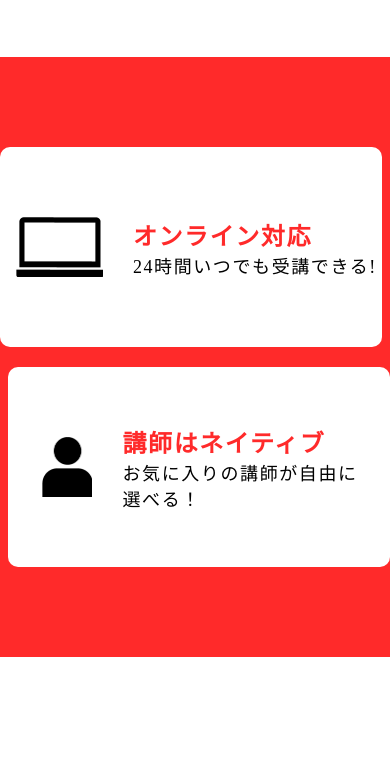
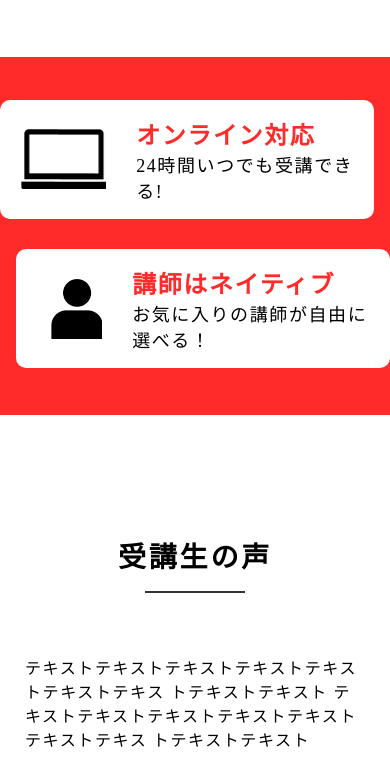
Before and after one commit to Hakurakusei/CodeStep1, a plain HTML site: page index.html in a window 390 px wide. Shown: the part 840-1614 px from the top of the page. Drawn offline with nearby package versions, Linux system fonts and the light colour scheme.

Commit message:
update responsive

```diff
--- a/index.html
+++ b/index.html
@@ -123,7 +123,7 @@
                     </div>
                     <div class="voice__text">
                         テキストテキストテキストテキストテキストテキストテキス
-                        トテキストテキスト<br>
+                        トテキストテキスト
                         テキストテキストテキストテキストテキストテキストテキス
                         トテキストテキスト
                     </div>
@@ -140,7 +140,7 @@
                     </div>
                     <div class="voice__text">
                         テキストテキストテキストテキストテキストテキストテキス
-                        トテキストテキスト<br>
+                        トテキストテキスト
                         テキストテキストテキストテキストテキストテキストテキス
                         トテキストテキスト
                     </div>
@@ -157,7 +157,7 @@
                     </div>
                     <div class="voice__text">
                         テキストテキストテキストテキストテキストテキストテキス
-                        トテキストテキスト<br>
+                        トテキストテキスト
                         テキストテキストテキストテキストテキストテキストテキス
                         トテキストテキスト
                     </div>
--- a/scss/_footer.scss
+++ b/scss/_footer.scss
@@ -5,10 +5,24 @@
 
 .footer__body {
     display: flex;
+    flex-wrap: wrap;
+    justify-content: space-between;
     letter-spacing: 0.1em;
 
     & .footer__sec {
         width:calc(100% / 4);
+
+        @media screen and (max-width:900px) {
+            width:48%;
+
+            &:nth-child(3){
+                margin-top: 30px;
+            }
+            &:nth-child(4){
+                margin-top: 30px;
+            }
+
+        }
 
         & .footer__sec-title{
             font-size: 16px;
--- a/scss/_select.scss
+++ b/scss/_select.scss
@@ -5,6 +5,10 @@
         height:600px;
         margin-top: 100px;
         position:relative;
+
+        @media screen and (max-width:900px){
+            height: 358px;
+        }
 
         & .select__card {
             width:50%;
@@ -19,17 +23,24 @@
             overflow: hidden;
 
             @media screen and (max-width:900px){
-                width:98%;
+                width:96%;
+                height: 119px;
             }
 
             & .select__icon{
+                margin-right: 30px;
+                margin-left: 21px;
                 height:60px;
-                margin-left: 15px;
-                margin-right: 30px;
-
+                width:87px;
                 & img{
                     width:100%;
                     height:100%;
+                }
+            }
+
+            &:nth-child(2){
+                & .select__icon{
+                    width:51px;
                 }
             }
 
@@ -53,7 +64,7 @@
             }
             &:nth-child(1){
                 transform:translateX(-99%);
-                top:15%;
+                top:12%;
                 left:0;
                 &.inview{
                     transform:translateX(0);
@@ -63,7 +74,7 @@
 
             &:nth-child(2){
                 right:0;
-                bottom:15%;
+                bottom:13%;
                 transform:translateX(99%);
                 &.inview{
                     transform:translateX(0);
```
Also changed, not shown: style.css, 1 other file.
